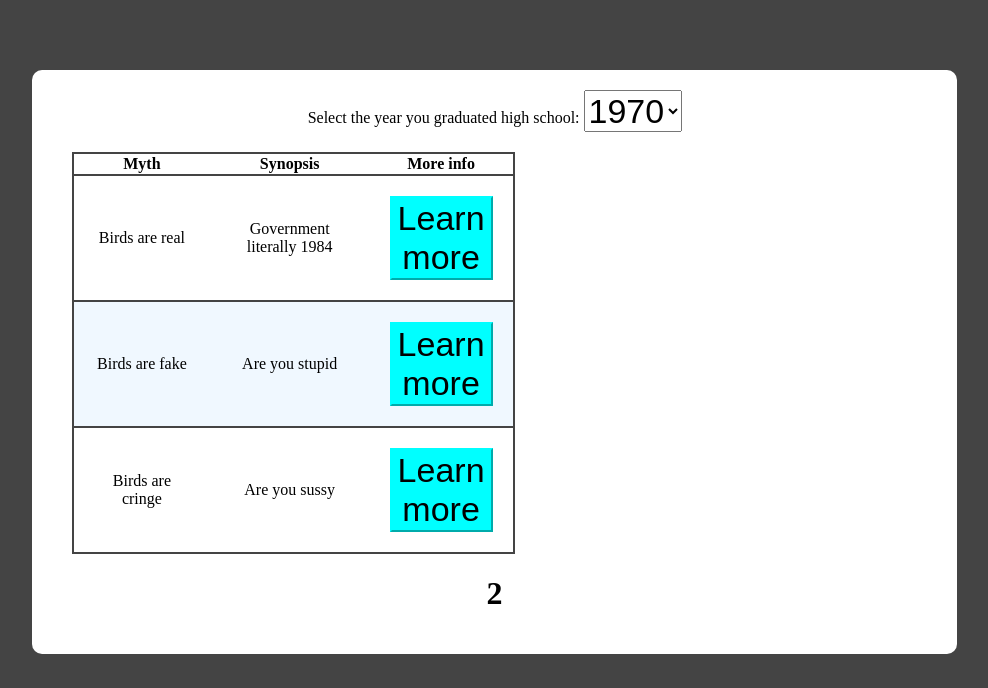
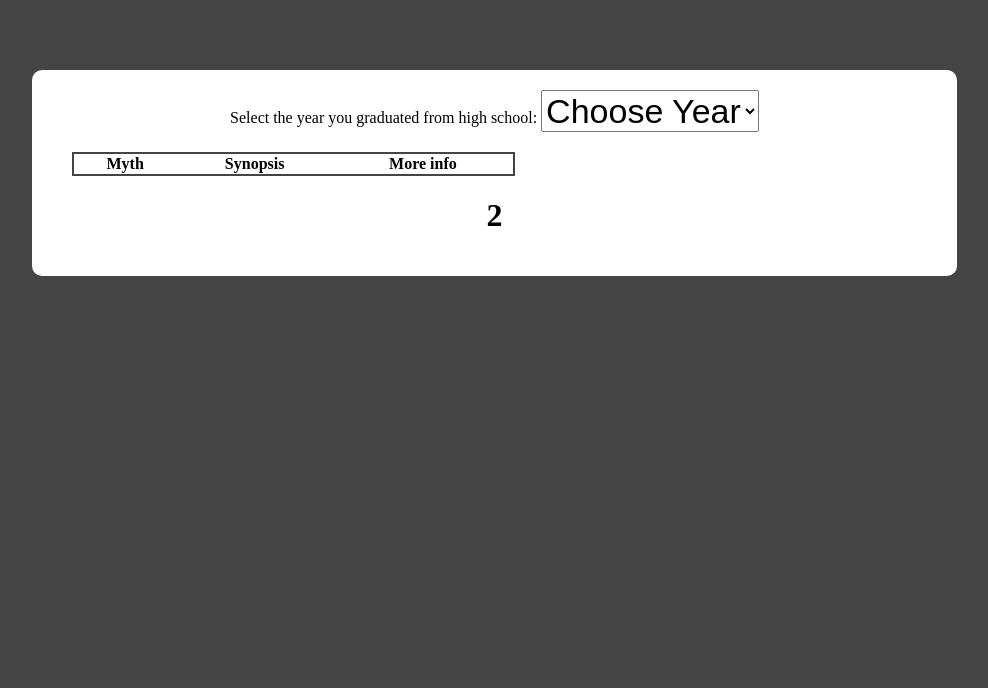
Before and after one commit to Beckamabobby/Disproven-Fact-Website, a Flask app: page / in a window 1280 px wide. Shown: the part 112-800 px from the top of the page, without its empty margins (39-1027 px from the left). Run offline with Flask 2, Linux system fonts and the light colour scheme; lists and menus that the app fills with data are empty.

Commit message:
Get rid of unneeded [redacted], add year selection prompt, improve css styling for buttons, fixed submit myth button.

```diff
--- a/src/templates/Index.html
+++ b/src/templates/Index.html
@@ -27,7 +27,7 @@
             text-align: center;
         }
 
-        .button {
+        button {
             background-color: aqua;
             color: black;
             transition-duration: 0.4s;
@@ -58,13 +58,12 @@
             font-size: 34px;
         }
 
-        a:link {
+        a {
             color: white;
             text-decoration: none;
         }
 
-        a:visited,
-        a:active {
+        a:visited, a:active {
             text-decoration: none;
         }
 
@@ -100,14 +99,15 @@
 </head>
 <body>
 <header>
-    <button class="button button1"><a href="https://forms.gle/J1Thc5r1d9mTvLA96">Submit a disproven fact you were
-        taught</a></button>
+    <a href="https://forms.gle/J1Thc5r1d9mTvLA96"><button class="button1">Submit a disproven fact you were
+        taught</button></a>
 </header>
 
 <div class="main">
-    <label>Select the year you graduated high school:</label>
+    <label>Select the year you graduated from high school:</label>
     <label for="years"></label>
     <select id="years" name="years" onChange="processYearChange(document.getElementById('years').value)">
+        <option value="Choose Year">Choose Year</option>
         {% for year in years %}
             <option value="{{ year }}">{{ year }}</option>
         {% endfor %}
@@ -122,15 +122,6 @@
             </tr>
         </thead>
         <tbody id="results-body">
-            {% for myth in myths %}
-            <tr>
-                <td>{{ myth.title }}</td>
-                <td>{{ myth.synopsis }}</td>
-                <td>
-                    <a href="{{ myth.url }}"><button class="button button2">Learn more</button></a>
-                </td>
-            </tr>
-            {% endfor %}
         </tbody>
     </table>
 
@@ -181,8 +172,5 @@
     }
 </script>
 
-<?php
-    $text = "PHP";
-    echo "I love $txt!";
-    ></body>
+</body>
 </html>
```
